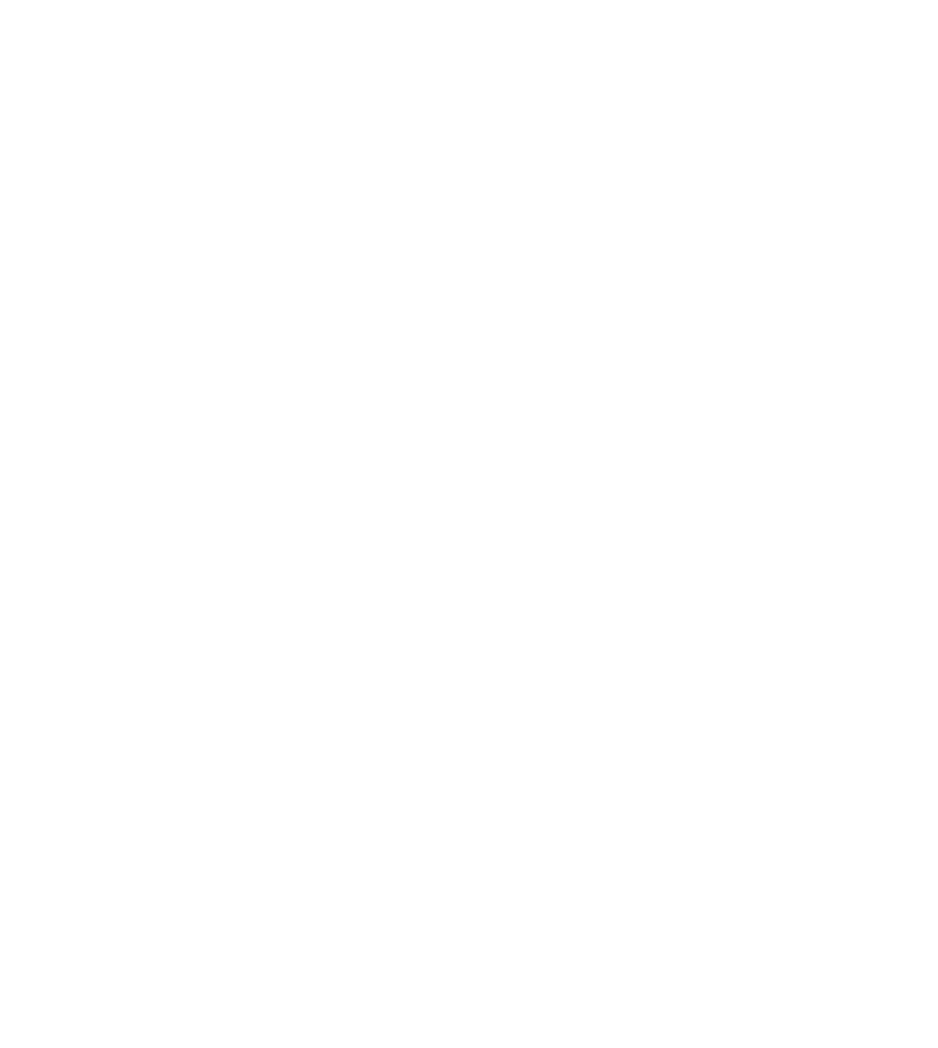
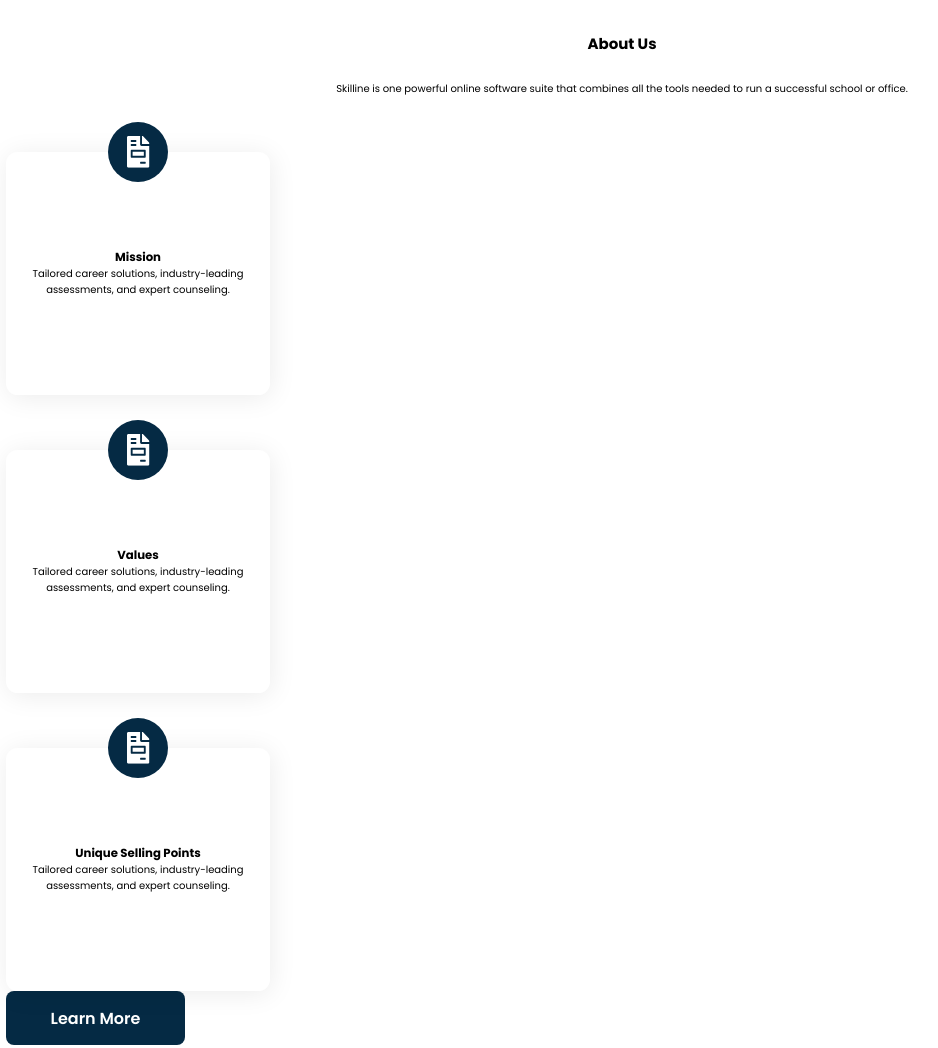
Before and after one commit to 4shortiia/The-Commit-ment-Issues, a plain HTML site: page index.html in a window 1280 px wide. Shown: the whole page, without its empty margins (18-956 px from the left). Before the commit the page ends 800 px from the top, so only its background shows below. Drawn offline with Linux system fonts and the light colour scheme.

Commit message:
feat: setup about-us cards and styles

```diff
--- a/index.html
+++ b/index.html
@@ -16,7 +16,68 @@
         <header></header>
         <main>
             <section class="hero"></section>
-            <section class="about-us"></section>
+
+            <!-- Here starts About Us Section -->
+            <section class="about-us">
+                <div class="container">
+                    <h2 class="about-us_title">About Us</h2>
+                    <p class="about-us_subtitle">
+                        Skilline is one powerful online software suite that
+                        combines all the tools needed to run a successful school
+                        or office.
+                    </p>
+                    <div class="card-section">
+                        <div class="card">
+                            <div class="card_icon">
+                                <img
+                                    src="./assets/main/file-invoice.svg"
+                                    alt="File Invoice Icon"
+                                />
+                            </div>
+                            <div class="card_desc">
+                                <h3>Mission</h3>
+                                <p>
+                                    Tailored career solutions, industry-leading
+                                    assessments, and expert counseling.
+                                </p>
+                            </div>
+                        </div>
+
+                        <div class="card">
+                            <div class="card_icon">
+                                <img
+                                    src="./assets/main/file-invoice.svg"
+                                    alt="File Invoice Icon"
+                                />
+                            </div>
+                            <div class="card_desc">
+                                <h3>Values</h3>
+                                <p>
+                                    Tailored career solutions, industry-leading
+                                    assessments, and expert counseling.
+                                </p>
+                            </div>
+                        </div>
+
+                        <div class="card">
+                            <div class="card_icon">
+                                <img
+                                    src="./assets/main/file-invoice.svg"
+                                    alt="File Invoice Icon"
+                                />
+                            </div>
+                            <div class="card_desc">
+                                <h3>Unique Selling Points</h3>
+                                <p>
+                                    Tailored career solutions, industry-leading
+                                    assessments, and expert counseling.
+                                </p>
+                            </div>
+                        </div>
+                    </div>
+                    <button class="btn-primary">Learn More</button>
+                </div>
+            </section>
             <section class="our-services"></section>
             <section class="stories"></section>
             <section class="reviews"></section>
--- a/scss/layout/_about-us.scss
+++ b/scss/layout/_about-us.scss
@@ -0,0 +1,57 @@
+@use "../abstracts/functions" as f;
+@use "../abstracts/variables" as v;
+@use "../abstracts/mixins";
+
+.container {
+    max-width: 100%;
+    margin: 0 auto;
+    padding: 3.2rem 2.4rem;
+}
+
+.about-us {
+    background-color: v.$white;
+
+    &_title {
+        // margin-top: 3.2rem;
+        margin-bottom: 2.6rem;
+        text-align: center;
+    }
+
+    &_subtitle {
+        text-align: center;
+    }
+}
+
+.card {
+    width: 26.4rem;
+    height: 24.3rem;
+    background-color: v.$white;
+    box-shadow: 0.142rem 0.285rem 2.704rem rgba(0, 0, 0, 0.08);
+    border-radius: 1.139rem;
+    margin-top: 5.5rem;
+    display: flex;
+    flex-direction: column;
+    justify-content: center;
+    align-items: center;
+    text-align: center;
+    padding: 2rem;
+    position: relative;
+
+    &_icon {
+        position: absolute;
+        top: -3rem;
+        left: 50%;
+        transform: translateX(-50%);
+        width: 6rem;
+        height: 6rem;
+        background-color: v.$primary;
+        border-radius: 50%;
+        display: flex;
+        align-items: center;
+        justify-content: center;
+
+        img {
+            width: 2.3rem;
+        }
+    }
+}
```
Also changed, not shown: assets/main/Background-Frame.png (added), assets/main/Ellipse.svg (added), assets/main/file-invoice.svg (added), assets/main/services.svg (added), css/styles.css, 1 other file.
